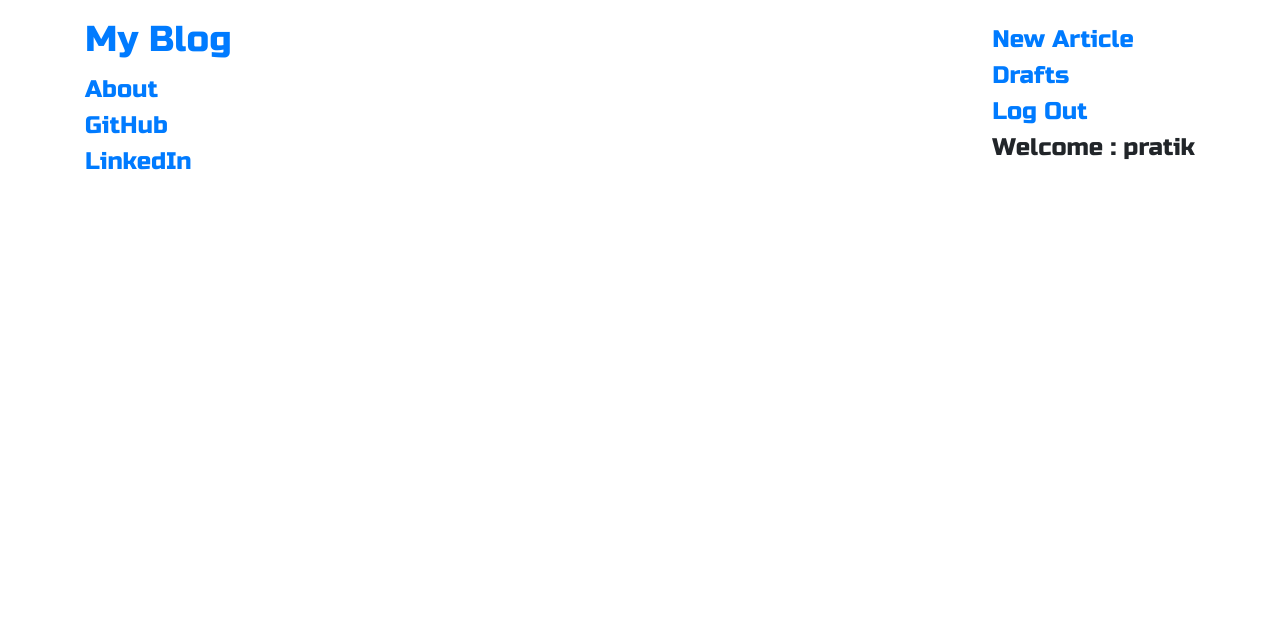
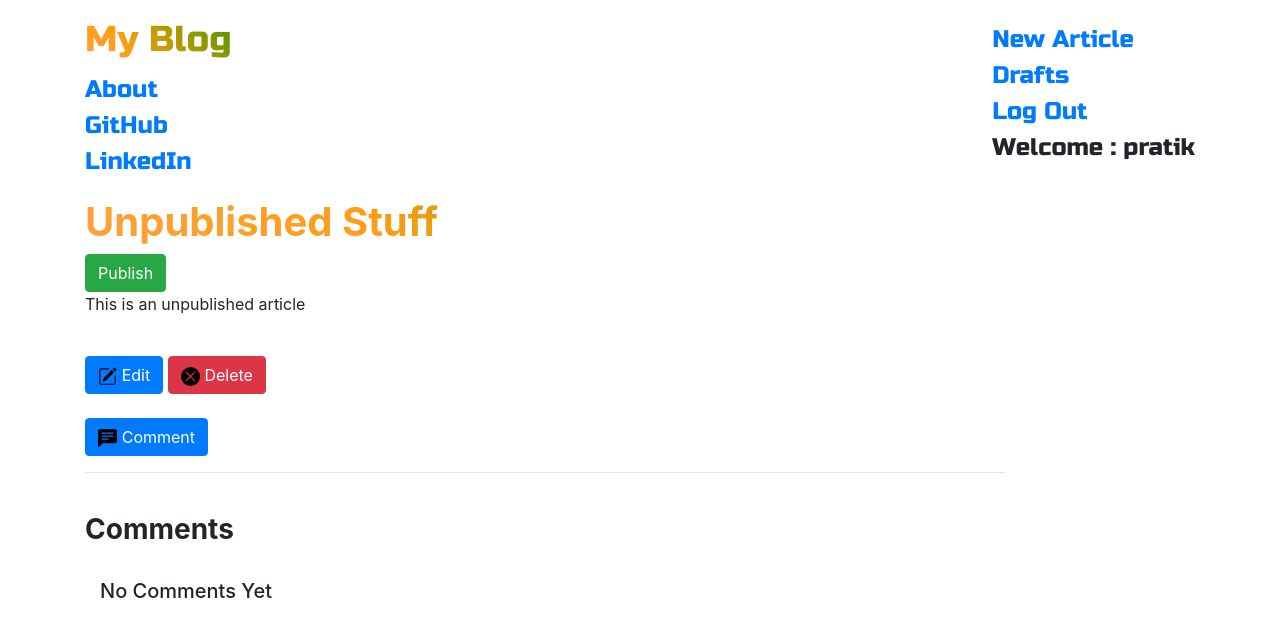
Before and after one commit to PratikGarai/Blog-Django, a Django app: page /2/ in a window 1280 px wide. Shown: the top 637 px of the page. Run offline with Django 3.2, Linux system fonts and the light colour scheme; a user stored in the database is signed in; data comes from the database, SQL or seed files in the repository; both versions use the stored data as it was after the commit; some libraries are stand-ins or nearby versions.

Commit message:
Made the post view page

```diff
--- a/Blog/BlogApp/static/css/hue.css
+++ b/Blog/BlogApp/static/css/hue.css
@@ -1,6 +1,8 @@
 .hue {
   filter:hue-rotate(0deg);
-  color :linear-gradient(45deg,#0f8,#08f);
+  background :linear-gradient(45deg,#0f8,#08f);
+  -webkit-background-clip: text;
+  -webkit-text-fill-color: transparent;
   animation:hue 10000ms infinite linear;
 
 }
--- a/Blog/BlogApp/templates/BlogApp/article_detail.html
+++ b/Blog/BlogApp/templates/BlogApp/article_detail.html
@@ -1,3 +1,45 @@
 {% extends 'base.html' %}
+
 	{% block content %}
+
+	<h1 class="article-title hue"><strong>{{ object.title }}</strong></h1>
+	{% if object.published_date %}
+	<div class="date article-date">
+		{{ object.published_date }}
+	</div>
+	{% else %}
+		{% if user == object.author %}
+		<a class="btn btn-success" href="{% url 'BlogApp:Article-Publish' pk=object.pk %}">Publish</a>
+		{% endif %}
+	{% endif %}
+	<br>
+	<p class="article-content">{{ object.text|safe|linebreaksbr }}</p>
+	<br>
+	{% if user == object.author %}
+	<a class="btn btn-primary" href="{% url 'BlogApp:Article-Update' pk=object.pk %}"><img src="/static/icons/pencil.svg" alt="" class="side-icon"> Edit</a>
+	<a class="btn btn-danger" href="{% url 'BlogApp:Article-Delete' pk=object.pk %}"><img src="/static/icons/x.svg" alt="" class="side-icon"> Delete</a>
+	{% endif %}
+	<br><br>
+	<a class="btn btn-primary" href="{% url 'BlogApp:Comment-Add' pk=object.pk %}"><img src="/static/icons/comment.svg" alt="" class="side-icon"> Comment</a>
+	<br><hr><br>
+	<!-- Comments -->
+	<h3><strong> Comments </strong></h3><br>
+	<div class="container comments-section">
+		{% for comment in object.comments.all %}
+		<div class="comment-box">
+		{% if user == object.author or comment.approved_comment %}
+			{{ comment.create_date }}
+			{% if not comment.approved_comment %}
+			<a class="btn btn-success" href="{% url 'BlogApp:Comment-Approve' pk=object.pk %}"><img src="/static/icons/pencil.svg" alt="" class="side-icon"> Approve</a>
+			<a class="btn btn-danger" href="{% url 'BlogApp:Comment-Remove' pk=object.pk %}"><img src="/static/icons/x.svg" alt="" class="side-icon"> Remove</a>
+			{% endif %}
+			<p><strong>{{ comment.author }}</strong> commented</p>
+			<p>{{ comment.text|safe|linebreaksbr }}</p>
+			<hr>
+		{% endif %}
+		{% empty %}
+		<h5>No Comments Yet</h5>
+		</div>
+		{% endfor %}
+	</div>
 	{% endblock %}
--- a/Blog/BlogApp/templates/base.html
+++ b/Blog/BlogApp/templates/base.html
@@ -33,7 +33,7 @@
 		<nav class="navbar navbar-default techfont custom-navbar">
 			<div class="container">
 				<ul class="nav navbar-nav">
-					<li><a class="navbar-brand bigbrand" href="{% url 'BlogApp:Article-List' %}">My Blog</a></li>
+					<li><a class="navbar-brand bigbrand hue" href="{% url 'BlogApp:Article-List' %}">My Blog</a></li>
 					<li><a href="{% url 'BlogApp:About' %}">About</a></li>
 					<li><a href="https://github.com/PratikGarai">GitHub</a></li>
 					<li><a href="https://www.linkedin.com/in/pratik-garai-bab1a4191/">LinkedIn</a></li>
--- a/Blog/BlogApp/views.py
+++ b/Blog/BlogApp/views.py
@@ -18,7 +18,10 @@
 
 class ArticleDetailView(DetailView):
     template_name = 'BlogApp/article_detail.html'
-    queryset = models.Article.objects.all()
+    def get_queryset(self):
+        if not self.request.user.is_authenticated:
+            return models.Article.objects.filter(published_date__lte=timezone.now())
+        return models.Article.objects.all()
 
 
 class ArticleCreateView(LoginRequiredMixin, CreateView):
@@ -26,8 +29,10 @@
     redirect_field_name = 'BlogApp/article_detail.html'
 
     template_name = 'BlogApp/article_create.html'
-    queryset = models.Article.objects.all()
     form_class = forms.ArticleForm
+
+    def get_queryset(self):
+        return models.Article.objects.filter(author=self.request.user)
 
 
 class ArticleUpdateView(LoginRequiredMixin, UpdateView):
@@ -35,8 +40,10 @@
     redirect_field_name = 'BlogApp/article_detail.html'
 
     template_name = 'BlogApp/article_update.html'
-    queryset = models.Article.objects.all()
     form_class = forms.ArticleForm
+
+    def get_queryset(self):
+        return models.Article.objects.filter(author=self.request.user)
 
 
 class ArticleDeleteView(LoginRequiredMixin, DeleteView):
@@ -44,7 +51,9 @@
     redirect_field_name = 'BlogApp/article_detail.html'
 
     template_name = 'BlogApp/article_delete.html'
-    queryset = models.Article.objects.all()
+
+    def get_queryset(self):
+        return models.Article.objects.filter(author=self.request.user)
 
     def get_success_url(self):
         return reverse_lazy("BlogApp:Article-List")
@@ -55,7 +64,9 @@
     redirect_field_name = 'BlogApp/article_detail.html'
 
     template_name = 'BlogApp/article_list.html'
-    queryset = models.Article.objects.filter(published_date__isnull=True).order_by('create_date')
+
+    def get_queryset(self):
+        return  models.Article.objects.filter(author=self.request.user).filter(published_date__isnull=True).order_by('create_date')
 
 
 @login_required
```
Also changed, not shown: Blog/BlogApp/templates/BlogApp/article_list.html (+8 -1 lines), Blog/BlogApp/templates/registration/login.html (+8 -1 lines), Blog/BlogApp/static/icons/comment.svg (added), Blog/BlogApp/static/icons/pencil.svg (added), Blog/BlogApp/static/icons/x.svg (added), Blog/db.sqlite3.
